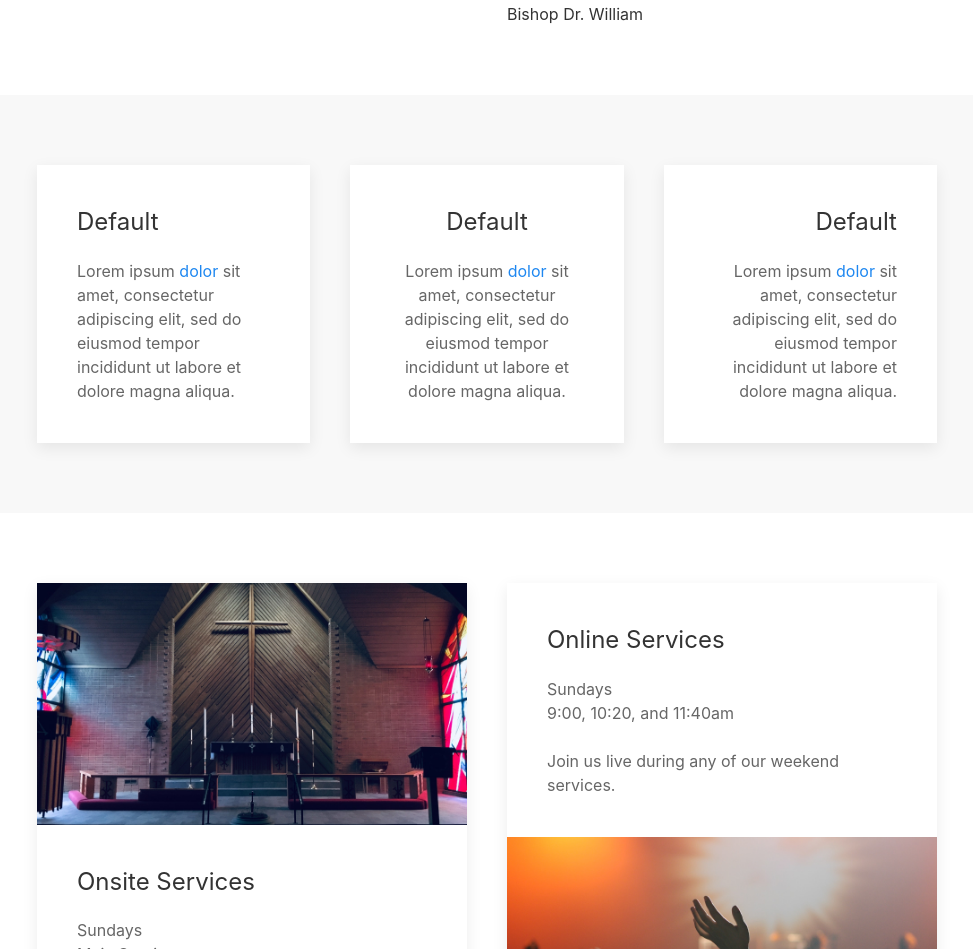
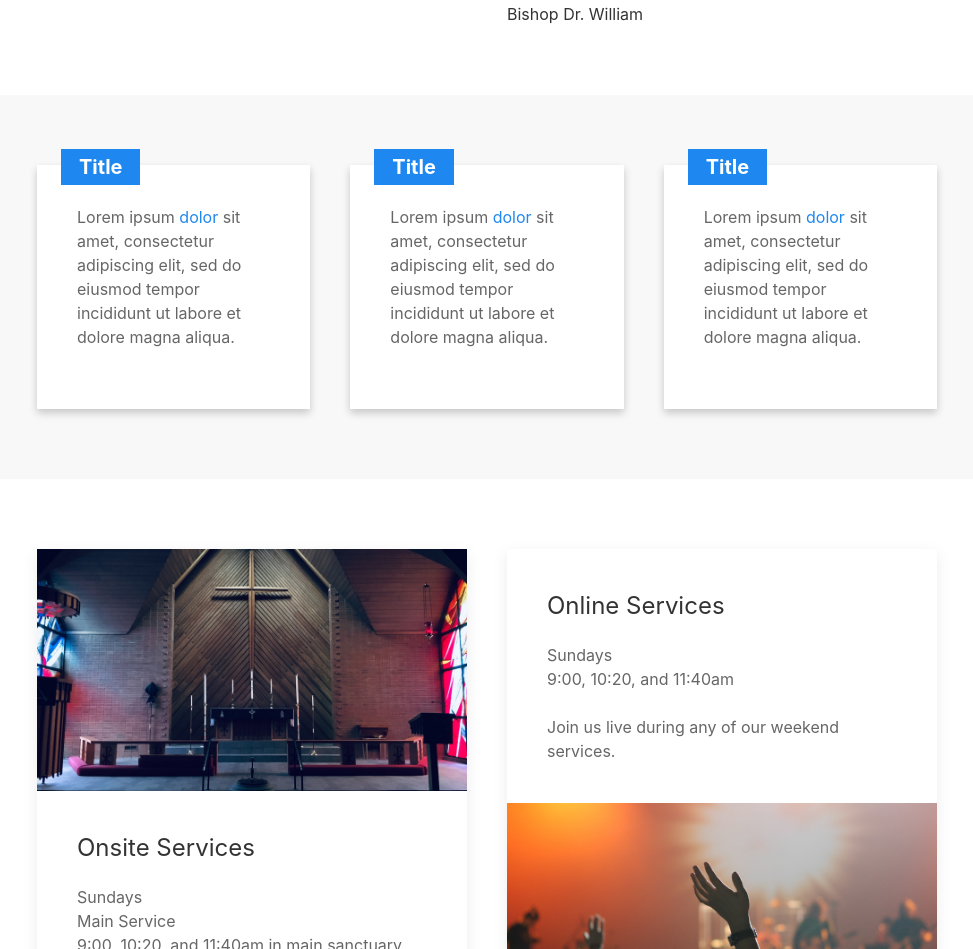
Before and after one commit to c3n7ly-commisions/quartz-purple, a plain HTML site: page index.html in a window 1280 px wide. Shown: the part 1085-2034 px from the top of the page, without its empty margins (153-1126 px from the left). Drawn offline with Linux system fonts and the light colour scheme.

Commit message:
Added offsetted header

```diff
--- a/index.html
+++ b/index.html
@@ -1,6 +1,5 @@
 <!DOCTYPE html>
 <html lang="en">
-
   <head>
     <meta charset="UTF-8" />
     <meta name="viewport" content="width=device-width, initial-scale=1.0" />
@@ -8,21 +7,57 @@
     <script src="external/js/uikit.min.js"></script>
     <script src="external/js/uikit-icons.min.js"></script>
     <title>Victors Chapel International</title>
+    <style>
+      .cardHeader {
+        position: absolute;
+        top: -1rem;
+        left: 4rem;
+        padding: 4px 18px;
+        color: white;
+        background-color: #1e87f0;
+      }
+
+      .card {
+        /* Add shadows to create the "card" effect */
+        box-shadow: 0 4px 8px 0 rgba(0, 0, 0, 0.2);
+        transition: 0.3s;
+        background-color: white;
+      }
+
+      /* On mouse-over, add a deeper shadow */
+      .card:hover {
+        box-shadow: 0 8px 16px 0 rgba(0, 0, 0, 0.2);
+      }
+
+      /* Add some padding inside the card container */
+      .card-body {
+        padding: 40px;
+      }
+    </style>
   </head>
 
   <body>
     <div>
       <div class="uk-cover-container uk-height-large uk-light">
-      <video src="./external/vid/landing_video.mp4" autoplay loop muted playsinline uk-cover></video>
+        <video
+          src="./external/vid/landing_video.mp4"
+          autoplay
+          loop
+          muted
+          playsinline
+          uk-cover
+        ></video>
         <div class="uk-overlay-primary uk-position-cover"></div>
-      <div class="
+        <div
+          class="
             uk-position-center
             uk-position-small
             uk-text-center
             uk-flex
             uk-flex-column
             uk-flex-middle
-          ">
+          "
+        >
           <h1 class="uk-margin-remove-bottom">TURNING VICTIMS TO VICTORS</h1>
           <p class="uk-width-large">
             Sit error non quod cupiditate necessitatibus. Maxime vel distinctio
@@ -36,23 +71,33 @@
           </div>
         </div>
 
-      <div class="
+        <div
+          class="
             uk-position-top
             uk-margin-small-top
             uk-margin-small-right
             uk-margin-small-left
             uk-padding-remove
-          ">
+          "
+        >
           <nav class="uk-navbar-container uk-navbar-transparent" uk-navbar>
             <div class="uk-navbar-left">
               <a href="" class="uk-navbar-item uk-logo">
-              <img src="./external/img/logo.png" alt="logo" width="70px" class="uk-visible@m" /></a>
+                <img
+                  src="./external/img/logo.png"
+                  alt="logo"
+                  width="70px"
+                  class="uk-visible@m"
+              /></a>
             </div>
 
             <!-- <div class="uk-navbar-center">World Our Vision</div> -->
 
             <div class="uk-navbar-right">
-            <ul class="uk-navbar-nav uk-nav-parent-icon uk-visible@m" data-uk-nav>
+              <ul
+                class="uk-navbar-nav uk-nav-parent-icon uk-visible@m"
+                data-uk-nav
+              >
                 <li class="uk-active"><a href="#">Home</a></li>
                 <li class="uk-parent">
                   <a href="#">Baptism</a>
@@ -83,7 +128,12 @@
                 <li><a href="#">Item</a></li>
               </ul>
               <!-- class="uk-navbar-toggle" -->
-            <a class="uk-navbar-toggle uk-hidden@s" uk-navbar-toggle-icon uk-toggle href="#phone-menu"></a>
+              <a
+                class="uk-navbar-toggle uk-hidden@s"
+                uk-navbar-toggle-icon
+                uk-toggle
+                href="#phone-menu"
+              ></a>
             </div>
           </nav>
         </div>
@@ -171,26 +221,36 @@
     <div class="uk-section uk-section-muted">
       <div class="uk-container uk-container-small">
         <div class="uk-child-width-expand@s" uk-grid>
-        <div>
-          <div class="uk-card uk-card-default uk-card-body">
-            <h3 class="uk-card-title">Default</h3>
-            <p>Lorem ipsum <a href="#">dolor</a> sit amet, consectetur adipiscing elit, sed do eiusmod tempor incididunt
-              ut labore et dolore magna aliqua.</p>
+          <div style="position: relative">
+            <h4 class="cardHeader"><strong>Title</strong></h4>
+            <div class="card card-body">
+              <p>
+                Lorem ipsum <a href="#">dolor</a> sit amet, consectetur
+                adipiscing elit, sed do eiusmod tempor incididunt ut labore et
+                dolore magna aliqua.
+              </p>
             </div>
           </div>
-        <div>
-          <div class="uk-card uk-card-default uk-card-body  uk-text-center">
-            <h3 class="uk-card-title">Default</h3>
-            <p>Lorem ipsum <a href="#">dolor</a> sit amet, consectetur adipiscing elit, sed do eiusmod tempor incididunt
-              ut labore et dolore magna aliqua.</p>
+
+          <div style="position: relative">
+            <h4 class="cardHeader"><strong>Title</strong></h4>
+            <div class="card card-body">
+              <p>
+                Lorem ipsum <a href="#">dolor</a> sit amet, consectetur
+                adipiscing elit, sed do eiusmod tempor incididunt ut labore et
+                dolore magna aliqua.
+              </p>
             </div>
           </div>
-        <div>
-          <div class="uk-card uk-card-default uk-card-body  uk-text-right">
-            <h3 class="uk-card-title">Default</h3>
-            <p>Lorem ipsum <a href="#">dolor</a> sit amet, consectetur adipiscing elit, sed do eiusmod tempor incididunt
-              ut labore et dolore magna aliqua.</p>
 
+          <div style="position: relative">
+            <h4 class="cardHeader"><strong>Title</strong></h4>
+            <div class="card card-body">
+              <p>
+                Lorem ipsum <a href="#">dolor</a> sit amet, consectetur
+                adipiscing elit, sed do eiusmod tempor incididunt ut labore et
+                dolore magna aliqua.
+              </p>
             </div>
           </div>
         </div>
@@ -203,7 +263,10 @@
           <div>
             <div class="uk-card uk-card-default">
               <div class="uk-card-media-top">
-              <img src="./external/img/joshua-eckstein-nkUioaswtvM-unsplash.jpg" alt="" />
+                <img
+                  src="./external/img/joshua-eckstein-nkUioaswtvM-unsplash.jpg"
+                  alt=""
+                />
               </div>
               <div class="uk-card-body">
                 <h3 class="uk-card-title">Onsite Services</h3>
@@ -230,7 +293,10 @@
                 </p>
               </div>
               <div class="uk-card-media-bottom">
-              <img src="./external/img/john-price-RAZQiZOX3mU-unsplash.jpg" alt="" />
+                <img
+                  src="./external/img/john-price-RAZQiZOX3mU-unsplash.jpg"
+                  alt=""
+                />
               </div>
             </div>
           </div>
@@ -240,7 +306,10 @@
 
     <div class="uk-section-muted">
       <div class="uk-container uk-container-small uk-padding-large">
-      <div class="uk-child-width-1-2@s uk-grid-collapse uk-text-center" uk-grid>
+        <div
+          class="uk-child-width-1-2@s uk-grid-collapse uk-text-center"
+          uk-grid
+        >
           <div>
             <div class="uk-tile uk-tile-default">
               <p class="uk-h4">Default</p>
@@ -333,7 +402,10 @@
     <div class="uk-section uk-section-default">
       <div class="uk-container uk-container-small">
         <div class="uk-cover-container uk-height-large">
-        <img src="./external/img/joshua-eckstein-nkUioaswtvM-unsplash.jpg" uk-cover />
+          <img
+            src="./external/img/joshua-eckstein-nkUioaswtvM-unsplash.jpg"
+            uk-cover
+          />
 
           <div class="uk-position-top-right uk-padding-large">
             <span uk-overlay-icon></span>
@@ -357,7 +429,10 @@
               </div>
             </div>
             <div class="uk-margin-small-top">
-            <a class="uk-button uk-light uk-button-default uk-margin-small-top">Join Us</a>
+              <a
+                class="uk-button uk-light uk-button-default uk-margin-small-top"
+                >Join Us</a
+              >
             </div>
           </div>
         </div>
@@ -408,5 +483,4 @@
     <!-- Body ends here -->
     <!-- ===================================================================== -->
   </body>
-
 </html>
```
Lines whose indentation alone changed are shown as unchanged.
